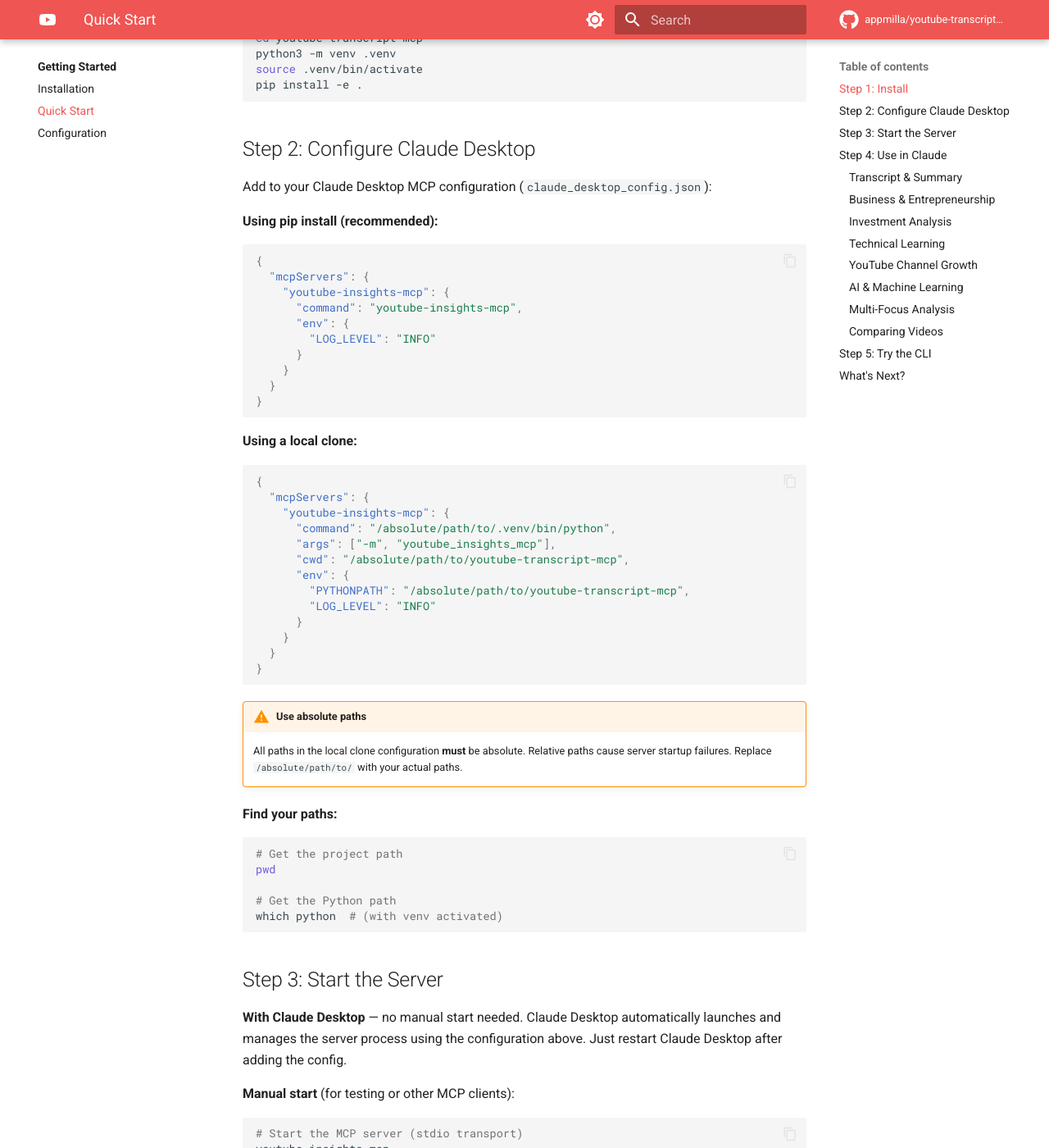
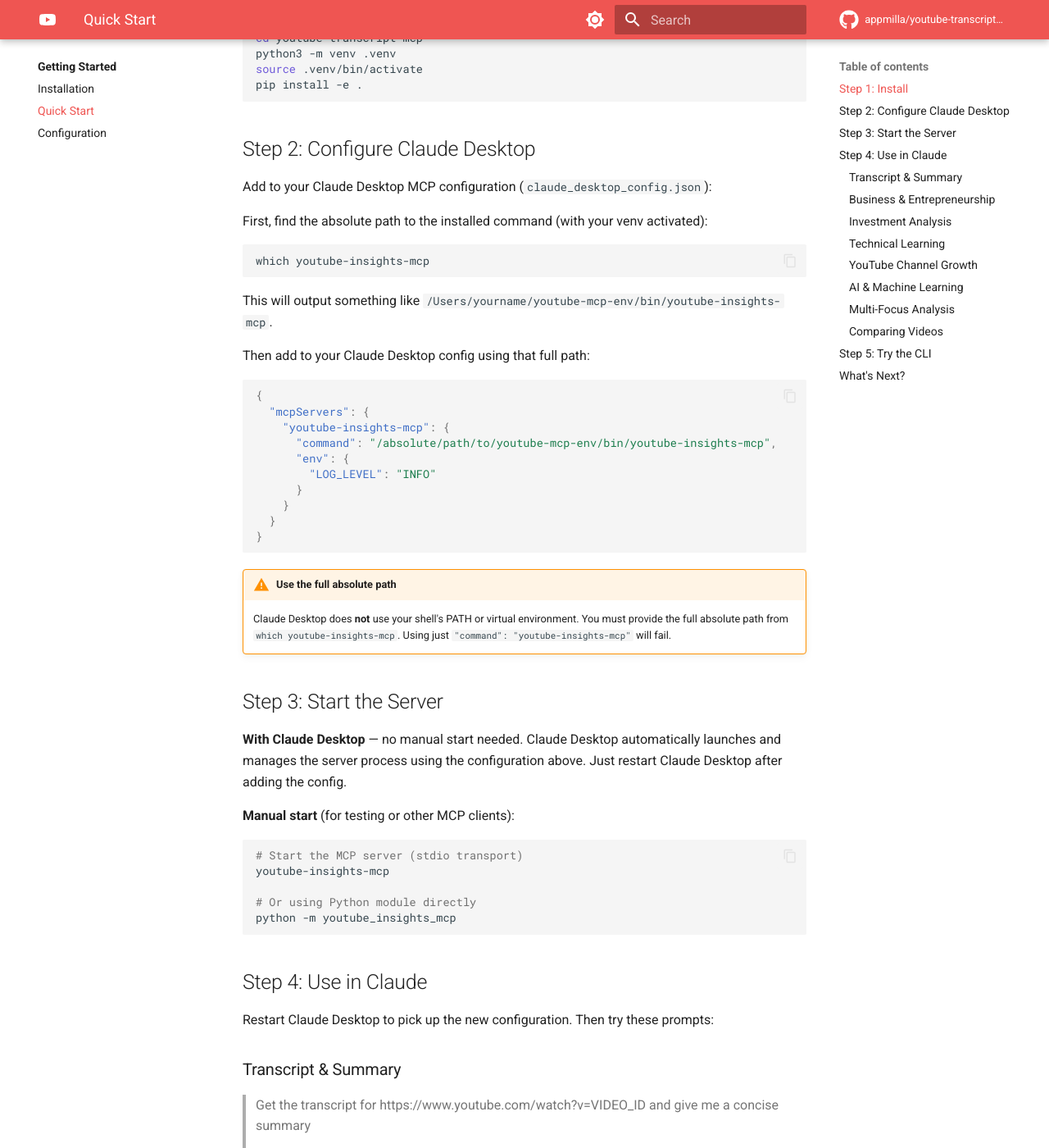
Before and after one commit to guardkit/youtube-transcript-mcp, an MkDocs documentation site: the page built from docs/getting-started/quickstart.md, in a window 1280 px wide and 1400 px high, scrolled down 434 px. Shown: the whole window at 82% size. Built offline with MkDocs 1.6.1 and Material for MkDocs 9.7.7, drawn with Linux system fonts in a browser that asks for light colours; comment, search, counter and statistics services are not loaded.

Commit message:
Fix Claude Desktop config: require absolute path to command
Claude Desktop doesn't use the shell PATH or virtual environments,
so "command": "youtube-insights-mcp" fails silently. Updated all
docs to instruct users to run `which youtube-insights-mcp` and use
the full absolute path in their config.

Co-Authored-By: Claude Opus 4.6 <noreply@anthropic.com>

````diff
--- a/docs/getting-started/quickstart.md
+++ b/docs/getting-started/quickstart.md
@@ -22,13 +22,21 @@ pip install -e .
 
 Add to your Claude Desktop MCP configuration (`claude_desktop_config.json`):
 
-**Using pip install (recommended):**
+First, find the absolute path to the installed command (with your venv activated):
+
+```bash
+which youtube-insights-mcp
+```
+
+This will output something like `/Users/yourname/youtube-mcp-env/bin/youtube-insights-mcp`.
+
+Then add to your Claude Desktop config using that full path:
 
 ```json
 {
   "mcpServers": {
     "youtube-insights-mcp": {
-      "command": "youtube-insights-mcp",
+      "command": "/absolute/path/to/youtube-mcp-env/bin/youtube-insights-mcp",
       "env": {
         "LOG_LEVEL": "INFO"
       }
@@ -37,36 +45,8 @@ Add to your Claude Desktop MCP configuration (`claude_desktop_config.json`):
 }
 ```
 
-**Using a local clone:**
-
-```json
-{
-  "mcpServers": {
-    "youtube-insights-mcp": {
-      "command": "/absolute/path/to/.venv/bin/python",
-      "args": ["-m", "youtube_insights_mcp"],
-      "cwd": "/absolute/path/to/youtube-transcript-mcp",
-      "env": {
-        "PYTHONPATH": "/absolute/path/to/youtube-transcript-mcp",
-        "LOG_LEVEL": "INFO"
-      }
-    }
-  }
-}
-```
-
-!!! warning "Use absolute paths"
-    All paths in the local clone configuration **must** be absolute. Relative paths cause server startup failures. Replace `/absolute/path/to/` with your actual paths.
-
-**Find your paths:**
-
-```bash
-# Get the project path
-pwd
-
-# Get the Python path
-which python  # (with venv activated)
-```
+!!! warning "Use the full absolute path"
+    Claude Desktop does **not** use your shell's PATH or virtual environment. You must provide the full absolute path from `which youtube-insights-mcp`. Using just `"command": "youtube-insights-mcp"` will fail.
 
 ## Step 3: Start the Server
 
````
Also changed, not shown: README.md (+10 -20 lines), docs/getting-started/configuration.md (+13 -1 lines).
